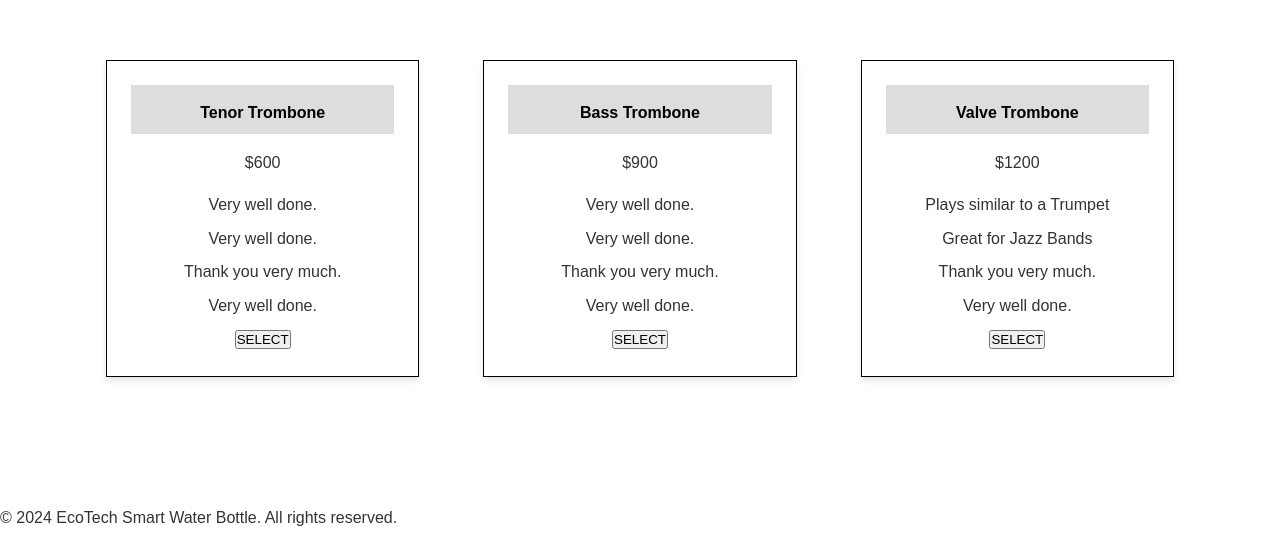
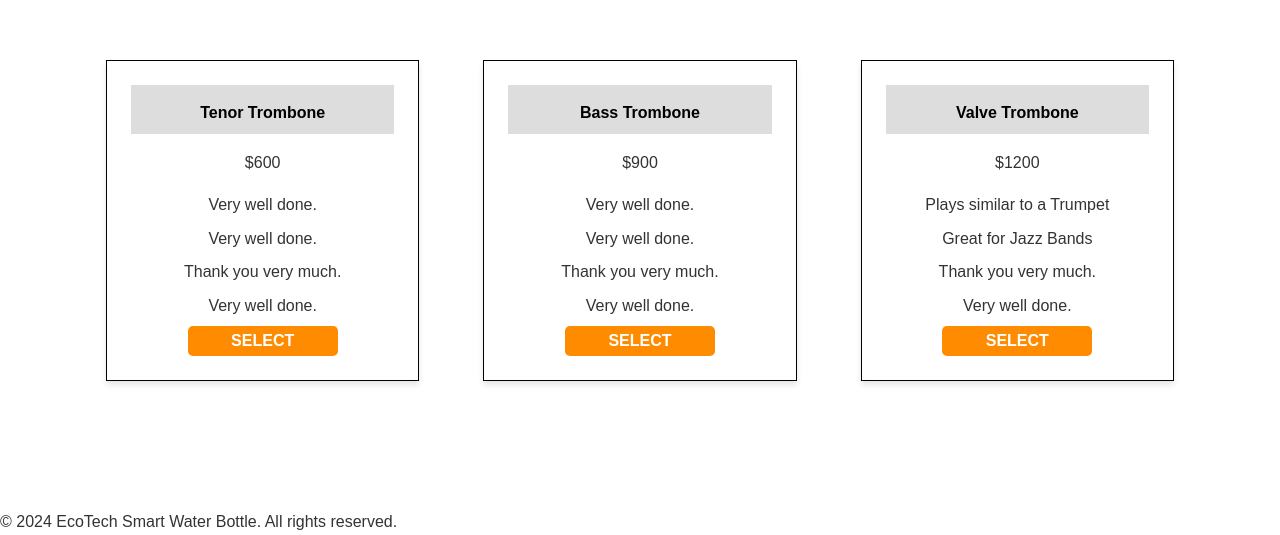
Before and after one commit to vincenttwizere/SheCanCode-Prodct-Landing-page, a plain HTML site: page index.html in a window 1280 px wide. Shown: the part 1519-2054 px from the top of the page. Drawn offline with Linux system fonts and the light colour scheme.

Commit message:
adding button background

```diff
--- a/styles.css
+++ b/styles.css
@@ -199,7 +199,18 @@
   #video {
     max-width: 100%;
   }
+  .btn {
+    background-color: #FF8C00;
+    width: 150px;
+    height: 30px;
+    border: none;
+    border-radius: 5px;
+    color: #fff;
+    cursor: pointer;
+    font-size: 16px;
+    font-weight: 700;
 
+  }
   /* Media Query for Responsiveness */
   @media (max-width: 768px) {
     #header {
```
